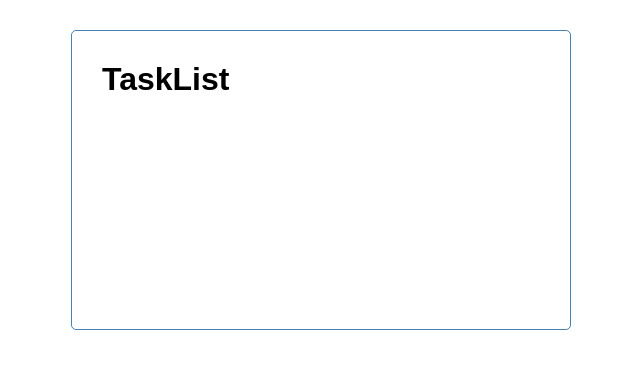
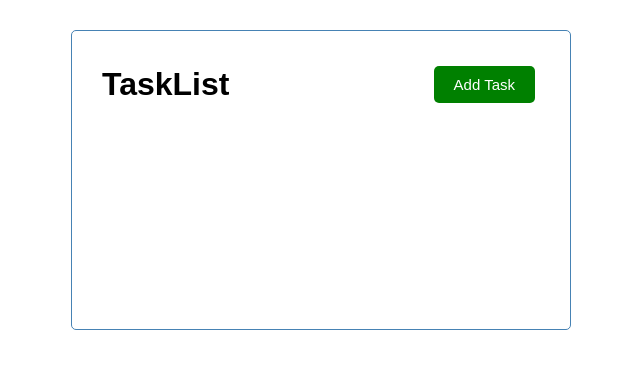
Before and after one commit to nacho-castro/Task-List, an Angular app: page / in a window 1280 px wide. Shown: the top 368 px of the page, without its empty margins (319-959 px from the left). Built offline with nearby package versions, Linux system fonts and the light colour scheme.

Commit message:
Primer boton

```diff
--- a/src/app/app.module.ts
+++ b/src/app/app.module.ts
@@ -3,11 +3,13 @@
 
 import { AppComponent } from './app.component';
 import { HeaderComponent } from './components/header/header.component';
+import { ButtonComponent } from './components/button/button.component';
 
 @NgModule({
   declarations: [
     AppComponent,
-    HeaderComponent
+    HeaderComponent,
+    ButtonComponent
   ],
   imports: [
     BrowserModule
--- /dev/null
+++ b/src/app/components/button/button.component.html
@@ -0,0 +1,7 @@
+<button
+    class="btn"
+    [ngStyle]="{'background-color': color}"
+     (click)="onClick()"
+>
+    {{text}}
+</button>
--- /dev/null
+++ b/src/app/components/button/button.component.ts
@@ -0,0 +1,22 @@
+import { Component, OnInit, Input, Output, EventEmitter } from '@angular/core';
+
+@Component({
+  selector: 'app-button',
+  templateUrl: './button.component.html',
+  styleUrls: ['./button.component.css']
+})
+export class ButtonComponent implements OnInit {
+  @Input() text: string = "";
+  @Input() color: string = "";
+  @Output() btnClick = new EventEmitter();
+
+  constructor() { }
+
+  ngOnInit(): void {
+
+  }
+
+  onClick() {
+    this.btnClick.emit();
+  }
+}
--- a/src/app/components/header/header.component.html
+++ b/src/app/components/header/header.component.html
@@ -1 +1,9 @@
-<h1>{{title}}</h1>
+<header>
+    <h1>{{title}}</h1>
+    <app-button
+        color="green"
+        text="Add Task"
+        (btnClick)="toggleAddTask()"
+        >
+    </app-button>
+</header>
--- a/src/app/components/header/header.component.ts
+++ b/src/app/components/header/header.component.ts
@@ -6,10 +6,16 @@
   styleUrls: ['./header.component.css']
 })
 export class HeaderComponent implements OnInit {
-  title:string = 'TaskList';
+
+  title: string = 'TaskList';
+
   constructor() { }
 
   ngOnInit() {
 
   }
+
+  toggleAddTask(){
+    console.log("toggleAddTask!");
+  }
 }
```
Also changed, not shown: src/app/components/button/button.component.css (added).
